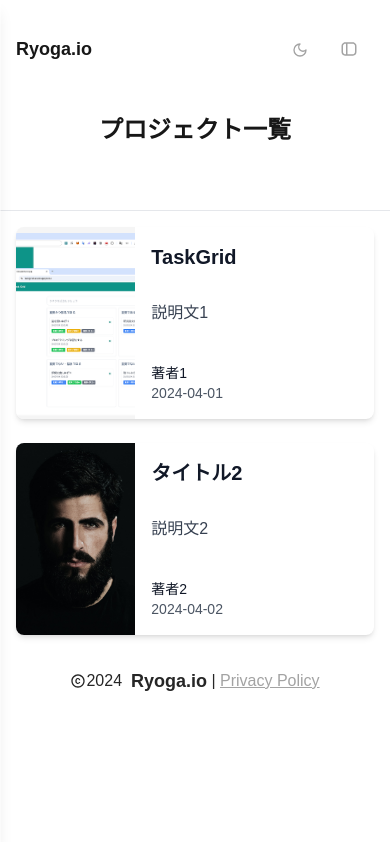
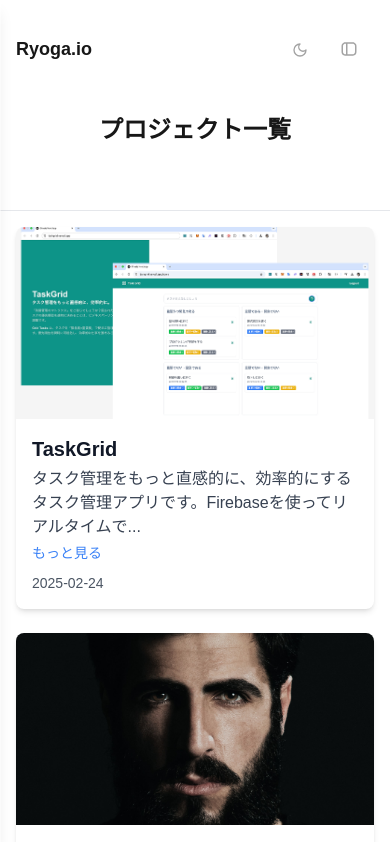
Before and after one commit to Ryoga-88/Ryoga, a Next.js app: page /projects in a window 390 px wide. Shown: the top 842 px of the page. Built offline with nearby package versions, Linux system fonts and the light colour scheme.

Commit message:
md CardContainer

```diff
--- a/app/components/CardContainer.jsx
+++ b/app/components/CardContainer.jsx
@@ -7,15 +7,14 @@ export default function CardContainer() {
     {
       imageSrc: "/images/TaskGrid.png",
       title: "TaskGrid",
-      description: "説明文1",
-      author: "著者1",
-      date: "2024-04-01",
+      description:
+        "タスク管理をもっと直感的に、効率的にするタスク管理アプリです。Firebaseを使ってリアルタイムでデータを同期します。アカウント登録やログイン機能があります。タスクを「緊急度×重要度」で簡単に整理できるところが大きな魅力です。",
+      date: "2025-02-24",
     },
     {
       imageSrc: "/images/human.jpg",
       title: "タイトル2",
       description: "説明文2",
-      author: "著者2",
       date: "2024-04-02",
     },
   ];
@@ -28,7 +27,6 @@ export default function CardContainer() {
           imageSrc={card.imageSrc}
           title={card.title}
           description={card.description}
-          author={card.author}
           date={card.date}
         />
       ))}
--- a/app/components/card.jsx
+++ b/app/components/card.jsx
@@ -1,28 +1,60 @@
-import React from "react";
+"use client";
+
+import React, { useState } from "react";
 
 export default function Card({ imageSrc, title, description, author, date }) {
+  const [isExpanded, setIsExpanded] = useState(false);
+
+  // 説明文の短縮版と完全版
+  const shortDescription =
+    description.length > 50 ? `${description.slice(0, 50)}...` : description;
+
+  // モバイルでの表示を制御
+  const toggleExpand = () => {
+    setIsExpanded(!isExpanded);
+  };
+
   return (
-    <div className="bg-white rounded-lg shadow-md flex w-full max-w-3xl h-48">
-      {/* 左側の画像 */}
-      <div className="flex-none w-1/3">
+    <div className="bg-white rounded-lg shadow-md flex flex-col md:flex-row w-full max-w-3xl md:h-48">
+      {/* 画像 - モバイルでは上部、PCでは左側 */}
+      <div className="w-full md:w-1/3 h-48 md:h-full">
         <img
-          className="object-cover h-full w-full rounded-l-lg"
+          className="object-cover h-full w-full rounded-t-lg md:rounded-t-none md:rounded-l-lg"
           src={imageSrc}
           alt={title}
         />
       </div>
 
-      {/* 右側のコンテンツ */}
-      <div className="p-4 flex flex-col justify-between w-2/3">
+      {/* コンテンツ - モバイルでは下部、PCでは右側 */}
+      <div className="p-4 flex flex-col justify-between w-full md:w-2/3">
         {/* タイトル */}
-        <h2 className="text-xl font-bold text-gray-900 mb-2">{title}</h2>
+        <h2 className="text-xl font-bold text-gray-900 mb-1">{title}</h2>
 
-        {/* 説明文 */}
-        <p className="text-gray-700 mb-4">{description}</p>
+        {/* 説明文 - PCでは全文表示、モバイルでは条件付き */}
+        <div className="overflow-y-auto flex-grow mb-2 pr-1">
+          {/* PCでの表示 (md以上) */}
+          <p className="hidden md:block text-gray-700">{description}</p>
 
-        {/* 作成者情報 */}
-        <div className="text-sm">
-          <p className="text-gray-900">{author}</p>
+          {/* モバイルでの表示 (md未満) */}
+          <div className="block md:hidden">
+            <p className="text-gray-700">
+              {isExpanded ? description : shortDescription}
+            </p>
+
+            {/* 「もっと見る」ボタン - 説明文が長い場合のみ表示 */}
+            {description.length > 50 && (
+              <button
+                className="text-blue-500 text-sm mt-1 font-medium"
+                onClick={toggleExpand}
+              >
+                {isExpanded ? "折りたたむ" : "もっと見る"}
+              </button>
+            )}
+          </div>
+        </div>
+
+        {/* 日付情報 */}
+        <div className="text-sm mt-auto">
           <p className="text-gray-600">{date}</p>
         </div>
       </div>
--- a/app/components/nav.jsx
+++ b/app/components/nav.jsx
@@ -28,10 +28,10 @@ export default function Nav({ isOpen, setIsOpen, isDarkMode, toggleDarkMode }) {
             <svg
               stroke="currentColor"
               fill="none"
-              stroke-width="2"
+              strokeWidth="2"
               viewBox="0 0 24 24"
-              stroke-linecap="round"
-              stroke-linejoin="round"
+              strokeLinecap="round"
+              strokeLinejoin="round"
               height="1em"
               width="1em"
               xmlns="http://www.w3.org/2000/svg"
@@ -50,10 +50,10 @@ export default function Nav({ isOpen, setIsOpen, isDarkMode, toggleDarkMode }) {
             <svg
               stroke="currentColor"
               fill="none"
-              stroke-width="2"
+              strokeWidth="2"
               viewBox="0 0 24 24"
-              stroke-linecap="round"
-              stroke-linejoin="round"
+              strokeLinecap="round"
+              strokeLinejoin="round"
               height="1em"
               width="1em"
               xmlns="http://www.w3.org/2000/svg"
@@ -147,10 +147,10 @@ export default function Nav({ isOpen, setIsOpen, isDarkMode, toggleDarkMode }) {
             <svg
               stroke="currentColor"
               fill="none"
-              stroke-width="2"
+              strokeWidth="2"
               viewBox="0 0 24 24"
-              stroke-linecap="round"
-              stroke-linejoin="round"
+              strokeLinecap="round"
+              strokeLinejoin="round"
               height="1em"
               width="1em"
               xmlns="http://www.w3.org/2000/svg"
@@ -169,10 +169,10 @@ export default function Nav({ isOpen, setIsOpen, isDarkMode, toggleDarkMode }) {
             <svg
               stroke="currentColor"
               fill="none"
-              stroke-width="2"
+              strokeWidth="2"
               viewBox="0 0 24 24"
-              stroke-linecap="round"
-              stroke-linejoin="round"
+              strokeLinecap="round"
+              strokeLinejoin="round"
               height="1em"
               width="1em"
               xmlns="http://www.w3.org/2000/svg"
```
